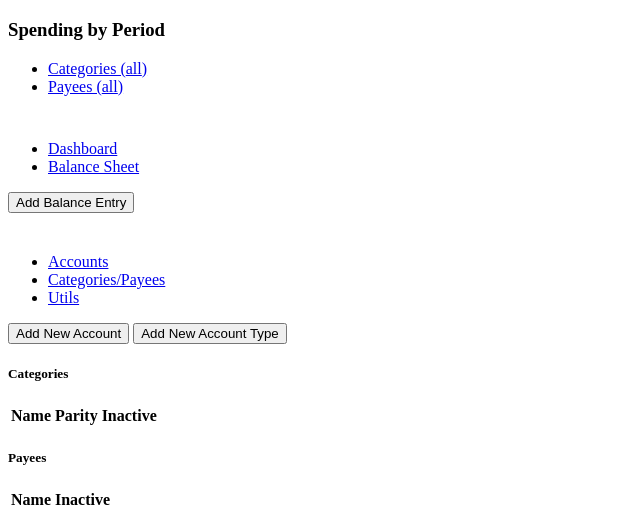
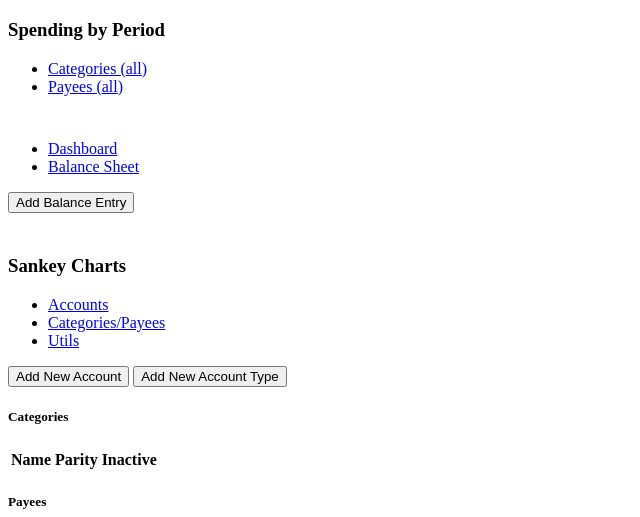
Before and after one commit to drewzarn/expensetracker, a PHP site: page / in a window 1280 px wide. Shown: the part 450-967 px from the top of the page, without its empty margins (0-640 px from the left). Run offline with PHP 8.4, Linux system fonts and the light colour scheme; lists and menus that the app fills with data are empty.

Commit message:
Reorder, include sankey tab

```diff
--- a/pages/index.php
+++ b/pages/index.php
@@ -3,4 +3,5 @@
 <?php include('tab-dashboard.php'); ?>
 <?php include('tab-transactions.php'); ?>
 <?php include('tab-balances.php'); ?>
+<?php include('tab-sankey.php'); ?>
 <?php include('tab-manage.php'); ?>
--- a/pages/nav.php
+++ b/pages/nav.php
@@ -2,8 +2,8 @@
 	<span class="navbar-brand d-none d-md-inline">Expenses</span>
     <a class="nav-link text-muted" href="#" data-toggle="modal" data-target="#modal_addtransaction"><span class="d-none d-md-inline">Add Transaction</span> <i class="fas fa-plus-square"></i></a>
 	<a class="nav-link text-muted" href="#dashboard"><span class="d-none d-md-inline">Dashboard</span> <i class="fas fa-tachometer-alt"></i></a>
-	<a class="nav-link text-muted" href="#sankey"><span class="d-none d-md-inline">Sankey</span> <i class="fas fa-chart-simple"></i></a>
 	<a class="nav-link text-muted" href="#transactions"><span class="d-none d-md-inline">Transactions</span> <i class="fas fa-file-invoice-dollar"></i></a>
 	<a class="nav-link text-muted" href="#balances"><span class="d-none d-md-inline">Balances</span> <i class="fas fa-balance-scale"></i></a>
+	<a class="nav-link text-muted" href="#sankey"><span class="d-none d-md-inline">Sankey</span> <i class="fas fa-chart-simple"></i></a>
 	<a class="nav-link text-muted" href="#manage"><span class="d-none d-md-inline">Manage</span> <i class="fas fa-cogs"></i></a>
 </nav>
```
